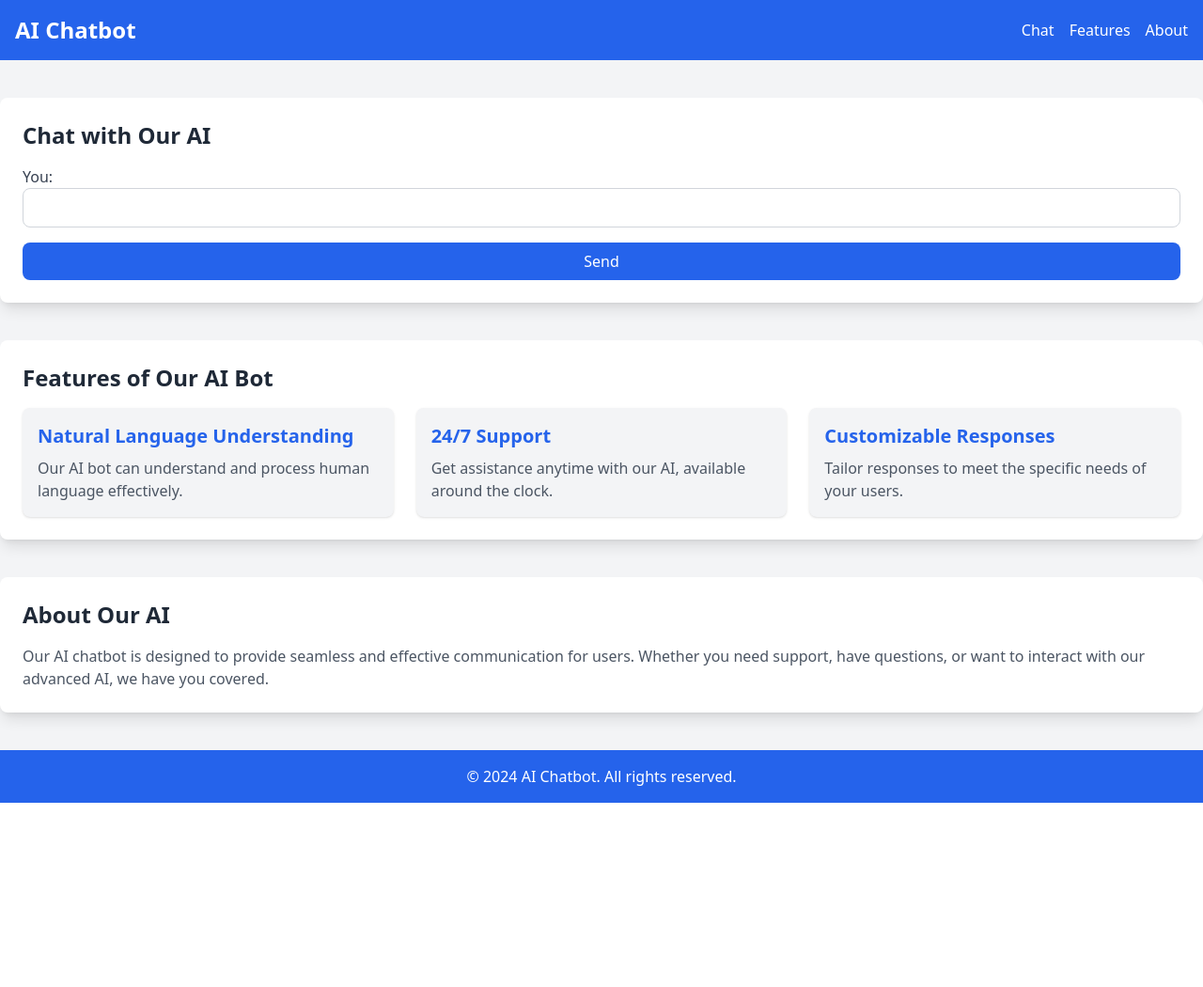
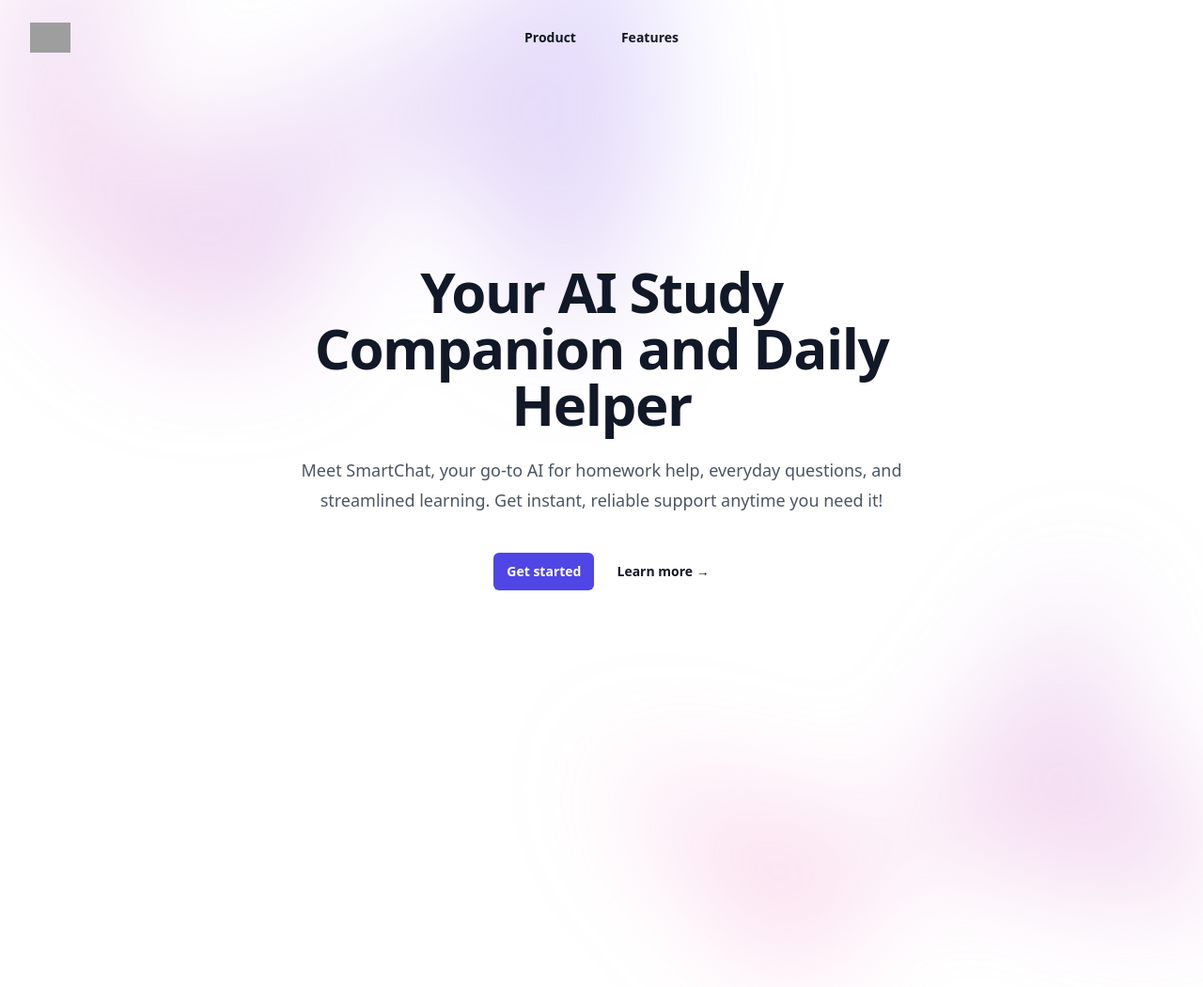
Before and after one commit to Shubhambth/Ai-ChatBot, a Django app: page / in a window 1280 px wide. Shown: the whole page at 94% size. Before the commit the page ends 854 px from the top, so only its background shows below. Run offline with Django 5.2, Linux system fonts and the light colour scheme; some libraries are stand-ins or nearby versions; grey boxes are pictures that could not be loaded.

Commit message:
added ui a more pages

```diff
--- a/ai/templates/home.html
+++ b/ai/templates/home.html
@@ -11,16 +11,64 @@
 <body class="bg-gray-100">
 
     <!-- Navbar -->
-    <nav class="bg-blue-600 p-4">
-        <div class="container mx-auto flex justify-between items-center">
-            <h1 class="text-white text-2xl font-bold">AI Chatbot</h1>
-            <ul class="flex space-x-4">
-                <li><a href="#chat" class="text-white hover:underline">Chat</a></li>
-                <li><a href="#features" class="text-white hover:underline">Features</a></li>
-                <li><a href="#about" class="text-white hover:underline">About</a></li>
-            </ul>
+    <nav class="flex items-center justify-between p-6 lg:px-8" aria-label="Global">
+        <div class="flex lg:flex-1">
+          <a href="{% url 'index' %}" class="-m-1.5 p-1.5">
+            <span class="sr-only">Your Company</span>
+            <img class="h-8 w-auto" src="https://tailwindui.com/img/logos/mark.svg?color=indigo&shade=600" alt="">
+          </a>
         </div>
-    </nav>
+        <div class="flex lg:hidden">
+          <button id="open-menu-button" type="button" class="-m-2.5 inline-flex items-center justify-center rounded-md p-2.5 text-gray-700">
+            <span class="sr-only">Open main menu</span>
+            <svg class="h-6 w-6" fill="none" viewBox="0 0 24 24" stroke-width="1.5" stroke="currentColor" aria-hidden="true">
+              <path stroke-linecap="round" stroke-linejoin="round" d="M3.75 6.75h16.5M3.75 12h16.5m-16.5 5.25h16.5" />
+            </svg>
+          </button>
+        </div>
+        <div class="hidden lg:flex lg:gap-x-12">
+          <a href="{% url 'index' %}" class="text-sm font-semibold leading-6 text-gray-900">Home</a>
+          <a href="{% url 'features' %}" class="text-sm font-semibold leading-6 text-gray-900">Features</a>
+
+        </div>
+        <div class="hidden lg:flex lg:flex-1 lg:justify-end">
+
+        </div>
+      </nav>
+    <!-- Mobile menu, show/hide based on menu open state. -->
+      <div id="mobile-menu" class="lg:hidden fixed inset-0 z-50 hidden">
+        <!-- Background backdrop, show/hide based on slide-over state. -->
+        <div class="fixed inset-0 bg-black/30" aria-hidden="true"></div>
+        <div class="fixed inset-y-0 right-0 z-50 w-full overflow-y-auto bg-white px-6 py-6 sm:max-w-sm sm:ring-1 sm:ring-gray-900/10">
+          <div class="flex items-center justify-between">
+            <a href="{% url 'index' %}" class="-m-1.5 p-1.5">
+              <span class="sr-only">Your Company</span>
+              <img class="h-8 w-auto" src="https://tailwindui.com/img/logos/mark.svg?color=indigo&shade=600" alt="">
+            </a>
+            <button id="close-menu-button" type="button" class="-m-2.5 rounded-md p-2.5 text-gray-700">
+              <span class="sr-only">Close menu</span>
+              <svg class="h-6 w-6" fill="none" viewBox="0 0 24 24" stroke-width="1.5" stroke="currentColor" aria-hidden="true">
+                <path stroke-linecap="round" stroke-linejoin="round" d="M6 18L18 6M6 6l12 12" />
+              </svg>
+            </button>
+          </div>
+          <div class="mt-6 flow-root">
+            <div class="-my-6 divide-y divide-gray-500/10">
+              <div class="space-y-2 py-6">
+                <a href="{% url 'index' %}" class="-mx-3 block rounded-lg px-3 py-2 text-base font-semibold leading-7 text-gray-900 hover:bg-gray-50">Home</a>
+                <a href="{% url 'features' %}" class="-mx-3 block rounded-lg px-3 py-2 text-base font-semibold leading-7 text-gray-900 hover:bg-gray-50">Features</a>
+
+
+
+              </div>
+              <div class="py-6">
+                <!-- Additional content if needed -->
+              </div>
+            </div>
+          </div>
+        </div>
+      </div>
+
 
     <!-- Chat Section -->
     <section id="chat" class="container mx-auto my-10 p-6 bg-white shadow-lg rounded-lg">
@@ -51,32 +99,44 @@
         <h2 class="text-2xl font-semibold text-gray-800 mb-4">Features of Our AI Bot</h2>
         <div class="grid grid-cols-1 md:grid-cols-3 gap-6">
             <div class="p-4 bg-gray-100 rounded-lg shadow">
-                <h3 class="text-xl font-bold text-blue-600">Natural Language Understanding</h3>
-                <p class="mt-2 text-gray-600">Our AI bot can understand and process human language effectively.</p>
+                <h3 class="text-xl font-bold text-blue-600">Interactive Study Aid</h3>
+                <p class="mt-2 text-gray-600">Real-time Q&A with explanations, summaries, and practice questions for effective learning.</p>
             </div>
             <div class="p-4 bg-gray-100 rounded-lg shadow">
-                <h3 class="text-xl font-bold text-blue-600">24/7 Support</h3>
-                <p class="mt-2 text-gray-600">Get assistance anytime with our AI, available around the clock.</p>
+                <h3 class="text-xl font-bold text-blue-600">Task Management</h3>
+                <p class="mt-2 text-gray-600">Organizes schedules, sets reminders, and tracks tasks to boost productivity.</p>
             </div>
             <div class="p-4 bg-gray-100 rounded-lg shadow">
-                <h3 class="text-xl font-bold text-blue-600">Customizable Responses</h3>
-                <p class="mt-2 text-gray-600">Tailor responses to meet the specific needs of your users.</p>
+                <h3 class="text-xl font-bold text-blue-600">Contextual Answers</h3>
+                <p class="mt-2 text-gray-600">Provides relevant, accurate responses based on user context and previous interactions.</p>
             </div>
         </div>
     </section>
 
-    <!-- About Section -->
-    <section id="about" class="container mx-auto my-10 p-6 bg-white shadow-lg rounded-lg">
-        <h2 class="text-2xl font-semibold text-gray-800 mb-4">About Our AI</h2>
-        <p class="text-gray-600">Our AI chatbot is designed to provide seamless and effective communication for users. Whether you need support, have questions, or want to interact with our advanced AI, we have you covered.</p>
-    </section>
+    <script>
+        document.addEventListener('DOMContentLoaded', () => {
+          const openMenuButton = document.getElementById('open-menu-button');
+          const closeMenuButton = document.getElementById('close-menu-button');
+          const mobileMenu = document.getElementById('mobile-menu');
 
-    <!-- Footer -->
-    <footer class="bg-blue-600 p-4">
-        <div class="container mx-auto text-center text-white">
-            <p>&copy; 2024 AI Chatbot. All rights reserved.</p>
-        </div>
-    </footer>
+          // Function to open the menu
+          function openMenu() {
+            mobileMenu.classList.remove('hidden');
+          }
+
+          // Function to close the menu
+          function closeMenu() {
+            mobileMenu.classList.add('hidden');
+          }
+
+          // Event listener for the open menu button
+          openMenuButton.addEventListener('click', openMenu);
+
+          // Event listener for the close menu button
+          closeMenuButton.addEventListener('click', closeMenu);
+        });
+
+      </script>
 
 </body>
 
--- /dev/null
+++ b/ai/templates/index.html
@@ -0,0 +1,120 @@
+<!doctype html>
+<html>
+<head>
+  <meta charset="UTF-8">
+  <meta name="viewport" content="width=device-width, initial-scale=1.0">
+  <script src="https://cdn.tailwindcss.com"></script>
+</head>
+<body>
+  <div class="bg-white">
+    <header class="absolute inset-x-0 top-0 z-50">
+      <nav class="flex items-center justify-between p-6 lg:px-8" aria-label="Global">
+        <div class="flex lg:flex-1">
+          <a href="#" class="-m-1.5 p-1.5">
+            <span class="sr-only">Your Company</span>
+            <img class="h-8 w-auto" src="https://tailwindui.com/img/logos/mark.svg?color=indigo&shade=600" alt="">
+          </a>
+        </div>
+        <div class="flex lg:hidden">
+          <button id="open-menu-button" type="button" class="-m-2.5 inline-flex items-center justify-center rounded-md p-2.5 text-gray-700">
+            <span class="sr-only">Open main menu</span>
+            <svg class="h-6 w-6" fill="none" viewBox="0 0 24 24" stroke-width="1.5" stroke="currentColor" aria-hidden="true">
+              <path stroke-linecap="round" stroke-linejoin="round" d="M3.75 6.75h16.5M3.75 12h16.5m-16.5 5.25h16.5" />
+            </svg>
+          </button>
+        </div>
+        <div class="hidden lg:flex lg:gap-x-12">
+          <a href="{% url 'chatbot' %}" class="text-sm font-semibold leading-6 text-gray-900">Product</a>
+          <a href="{% url 'features' %}" class="text-sm font-semibold leading-6 text-gray-900">Features</a>
+
+        </div>
+        <div class="hidden lg:flex lg:flex-1 lg:justify-end">
+
+        </div>
+      </nav>
+      <!-- Mobile menu, show/hide based on menu open state. -->
+      <div id="mobile-menu" class="lg:hidden fixed inset-0 z-50 hidden">
+        <!-- Background backdrop, show/hide based on slide-over state. -->
+        <div class="fixed inset-0 bg-black/30" aria-hidden="true"></div>
+        <div class="fixed inset-y-0 right-0 z-50 w-full overflow-y-auto bg-white px-6 py-6 sm:max-w-sm sm:ring-1 sm:ring-gray-900/10">
+          <div class="flex items-center justify-between">
+            <a href="{% url 'index' %}" class="-m-1.5 p-1.5">
+              <span class="sr-only">Your Company</span>
+              <img class="h-8 w-auto" src="https://tailwindui.com/img/logos/mark.svg?color=indigo&shade=600" alt="">
+            </a>
+            <button id="close-menu-button" type="button" class="-m-2.5 rounded-md p-2.5 text-gray-700">
+              <span class="sr-only">Close menu</span>
+              <svg class="h-6 w-6" fill="none" viewBox="0 0 24 24" stroke-width="1.5" stroke="currentColor" aria-hidden="true">
+                <path stroke-linecap="round" stroke-linejoin="round" d="M6 18L18 6M6 6l12 12" />
+              </svg>
+            </button>
+          </div>
+          <div class="mt-6 flow-root">
+            <div class="-my-6 divide-y divide-gray-500/10">
+              <div class="space-y-2 py-6">
+                <a href="{% url 'chatbot' %}" class="-mx-3 block rounded-lg px-3 py-2 text-base font-semibold leading-7 text-gray-900 hover:bg-gray-50">Product</a>
+                <a href="{% url 'features' %}" class="-mx-3 block rounded-lg px-3 py-2 text-base font-semibold leading-7 text-gray-900 hover:bg-gray-50">Features</a>
+
+              </div>
+              <div class="py-6">
+                <!-- Additional content if needed -->
+              </div>
+            </div>
+          </div>
+        </div>
+      </div>
+
+      <!-- Button to open the menu (place this where you want the menu to be triggered) -->
+
+
+
+
+
+    </header>
+
+    <div class="relative isolate px-6 pt-14 lg:px-8">
+      <div class="absolute inset-x-0 -top-40 -z-10 transform-gpu overflow-hidden blur-3xl sm:-top-80" aria-hidden="true">
+        <div class="relative left-[calc(50%-11rem)] aspect-[1155/678] w-[36.125rem] -translate-x-1/2 rotate-[30deg] bg-gradient-to-tr from-[#ff80b5] to-[#9089fc] opacity-30 sm:left-[calc(50%-30rem)] sm:w-[72.1875rem]" style="clip-path: polygon(74.1% 44.1%, 100% 61.6%, 97.5% 26.9%, 85.5% 0.1%, 80.7% 2%, 72.5% 32.5%, 60.2% 62.4%, 52.4% 68.1%, 47.5% 58.3%, 45.2% 34.5%, 27.5% 76.7%, 0.1% 64.9%, 17.9% 100%, 27.6% 76.8%, 76.1% 97.7%, 74.1% 44.1%)"></div>
+      </div>
+      <div class="mx-auto max-w-2xl py-32 sm:py-48 lg:py-56">
+
+        <div class="text-center">
+          <h1 class="text-4xl font-bold tracking-tight text-gray-900 sm:text-6xl">Your AI Study Companion and Daily Helper</h1>
+          <p class="mt-6 text-lg leading-8 text-gray-600">Meet SmartChat, your go-to AI for homework help, everyday questions, and streamlined learning. Get instant, reliable support anytime you need it!</p>
+          <div class="mt-10 flex items-center justify-center gap-x-6">
+            <a href="{% url 'chatbot' %}" class="rounded-md bg-indigo-600 px-3.5 py-2.5 text-sm font-semibold text-white shadow-sm hover:bg-indigo-500 focus-visible:outline focus-visible:outline-2 focus-visible:outline-offset-2 focus-visible:outline-indigo-600">Get started</a>
+            <a href="{% url 'features' %}" class="text-sm font-semibold leading-6 text-gray-900">Learn more <span aria-hidden="true">→</span></a>
+          </div>
+        </div>
+      </div>
+      <div class="absolute inset-x-0 top-[calc(100%-13rem)] -z-10 transform-gpu overflow-hidden blur-3xl sm:top-[calc(100%-30rem)]" aria-hidden="true">
+        <div class="relative left-[calc(50%+3rem)] aspect-[1155/678] w-[36.125rem] -translate-x-1/2 bg-gradient-to-tr from-[#ff80b5] to-[#9089fc] opacity-30 sm:left-[calc(50%+36rem)] sm:w-[72.1875rem]" style="clip-path: polygon(74.1% 44.1%, 100% 61.6%, 97.5% 26.9%, 85.5% 0.1%, 80.7% 2%, 72.5% 32.5%, 60.2% 62.4%, 52.4% 68.1%, 47.5% 58.3%, 45.2% 34.5%, 27.5% 76.7%, 0.1% 64.9%, 17.9% 100%, 27.6% 76.8%, 76.1% 97.7%, 74.1% 44.1%)"></div>
+      </div>
+    </div>
+  </div>
+  <script>
+    document.addEventListener('DOMContentLoaded', () => {
+      const openMenuButton = document.getElementById('open-menu-button');
+      const closeMenuButton = document.getElementById('close-menu-button');
+      const mobileMenu = document.getElementById('mobile-menu');
+
+      // Function to open the menu
+      function openMenu() {
+        mobileMenu.classList.remove('hidden');
+      }
+
+      // Function to close the menu
+      function closeMenu() {
+        mobileMenu.classList.add('hidden');
+      }
+
+      // Event listener for the open menu button
+      openMenuButton.addEventListener('click', openMenu);
+
+      // Event listener for the close menu button
+      closeMenuButton.addEventListener('click', closeMenu);
+    });
+
+  </script>
+</body>
+</html>
--- a/ai/urls.py
+++ b/ai/urls.py
@@ -1,6 +1,8 @@
 from django.urls import path
-from .views import chatbot
+from .views import chatbot , index , features
 
 urlpatterns = [
-    path('', chatbot, name='chatbot'),
+    path('chat/', chatbot, name='chatbot'),
+    path('', index , name='index'),
+    path('features/',features,name='features'),
 ]
--- a/ai/views.py
+++ b/ai/views.py
@@ -1,6 +1,10 @@
 from django.shortcuts import render
 import g4f
 
+def index(request):
+    return render(request , 'index.html')
+def features(request):
+    return render(request , 'features.html')
 def chatbot(request):
     bot_reply = None
     user_message = ""
```
Also changed, not shown: ai/templates/features.html (added, +132 -0 lines), code.txt (added, +47 -0 lines).
